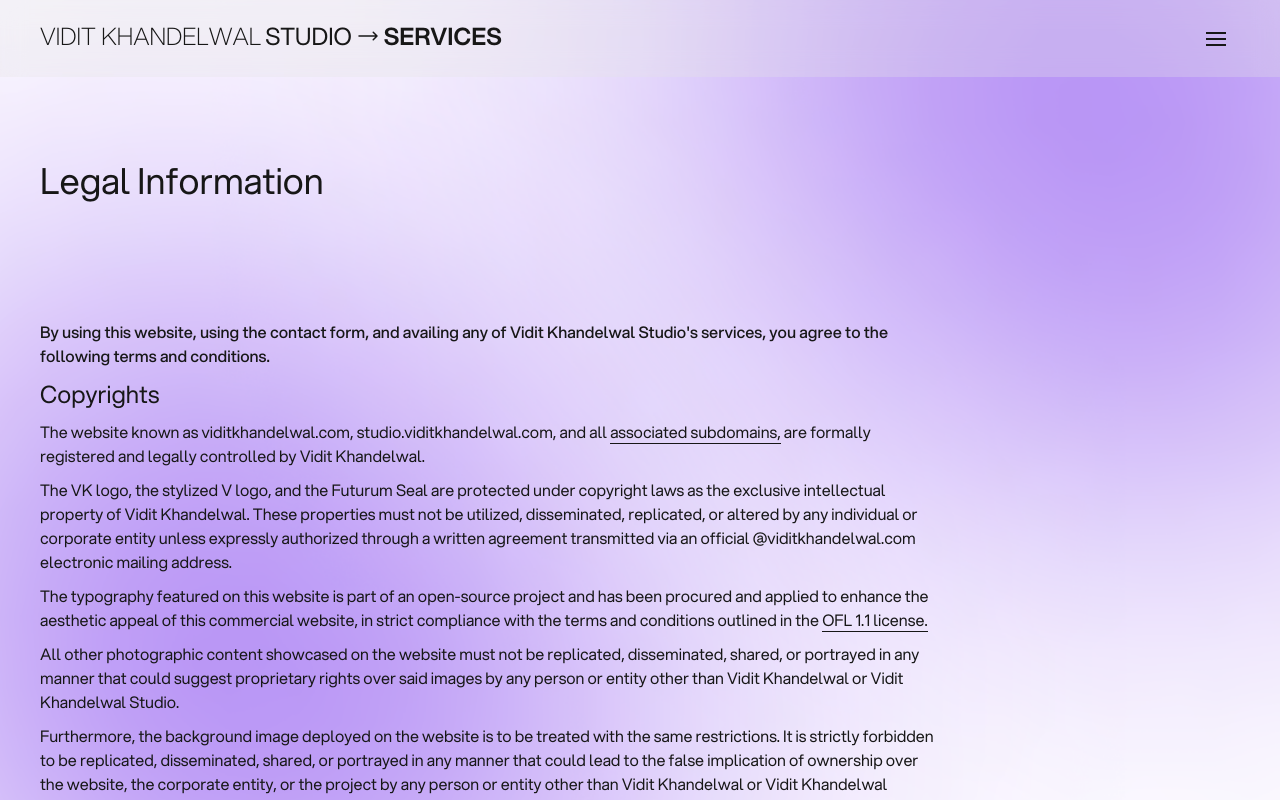
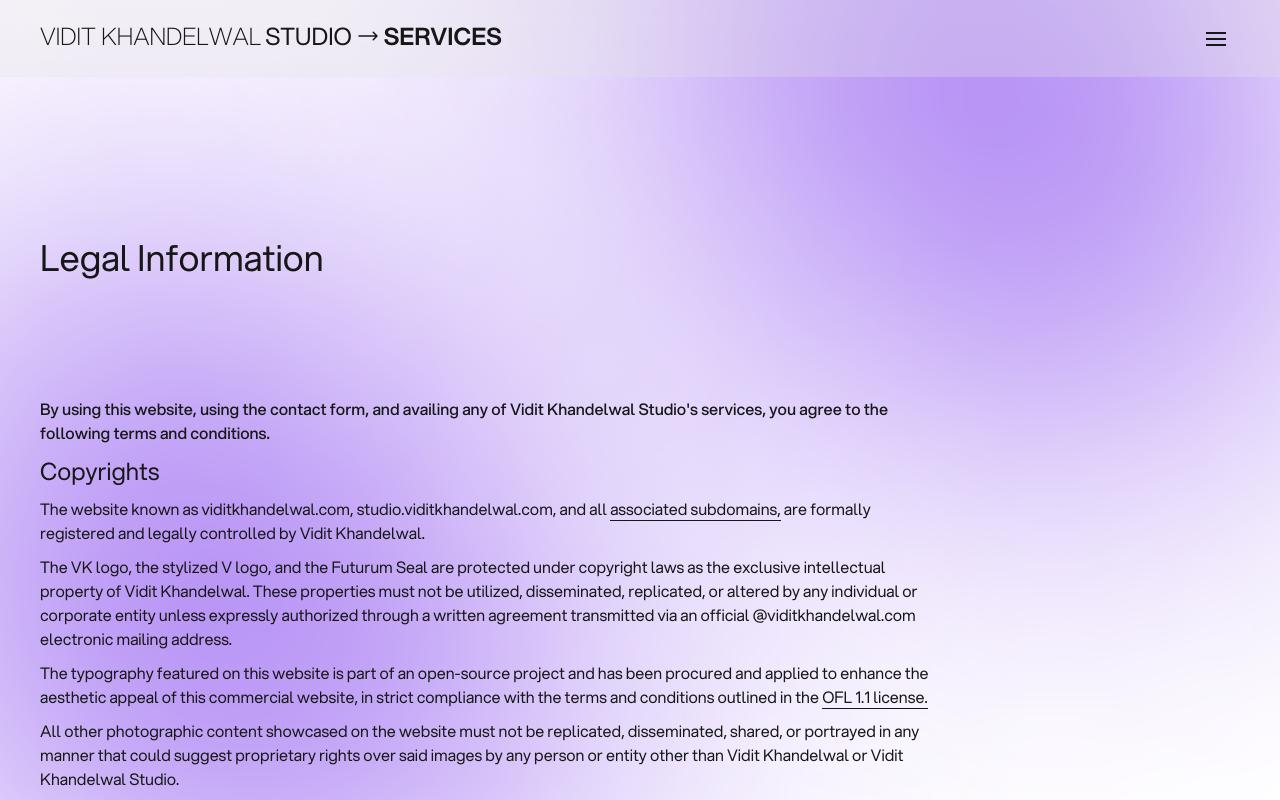
Before and after one commit to csvidit/vk-consultancy-website, a Next.js app: page /legal in a window 1280 px wide. Shown: the top 800 px of the page. Built offline with nearby package versions, Linux system fonts and the light colour scheme.

Commit message:
changed header from fixed to sticky

```diff
--- a/src/components/Header2.tsx
+++ b/src/components/Header2.tsx
@@ -13,7 +13,7 @@
 
   if (props.current) {
     return (
-      <div className="flex flex-col space-y-2 w-screen text-lg lg:text-2xl uppercase fixed top-0 backdrop-blur-md bg-neutral-200 dark:bg-neutral-900 dark:bg-opacity-30 bg-opacity-30 z-40">
+      <div className="flex flex-col space-y-2 w-screen text-lg lg:text-2xl uppercase sticky top-0 backdrop-blur-md bg-neutral-200 dark:bg-neutral-900 dark:bg-opacity-30 bg-opacity-30 z-40">
         <div className="flex flex-row w-screen justify-between px-5 py-2.5 lg:px-10 lg:py-5">
           <button
             //   onClick={() => {
```
